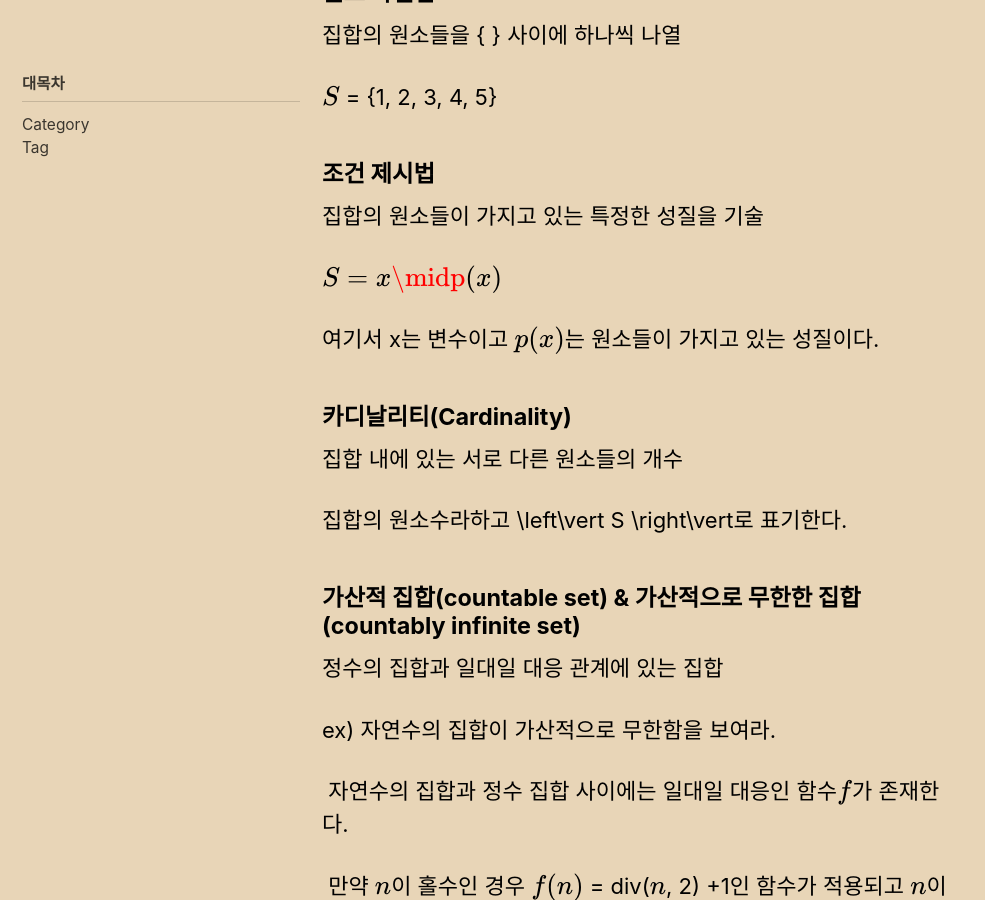
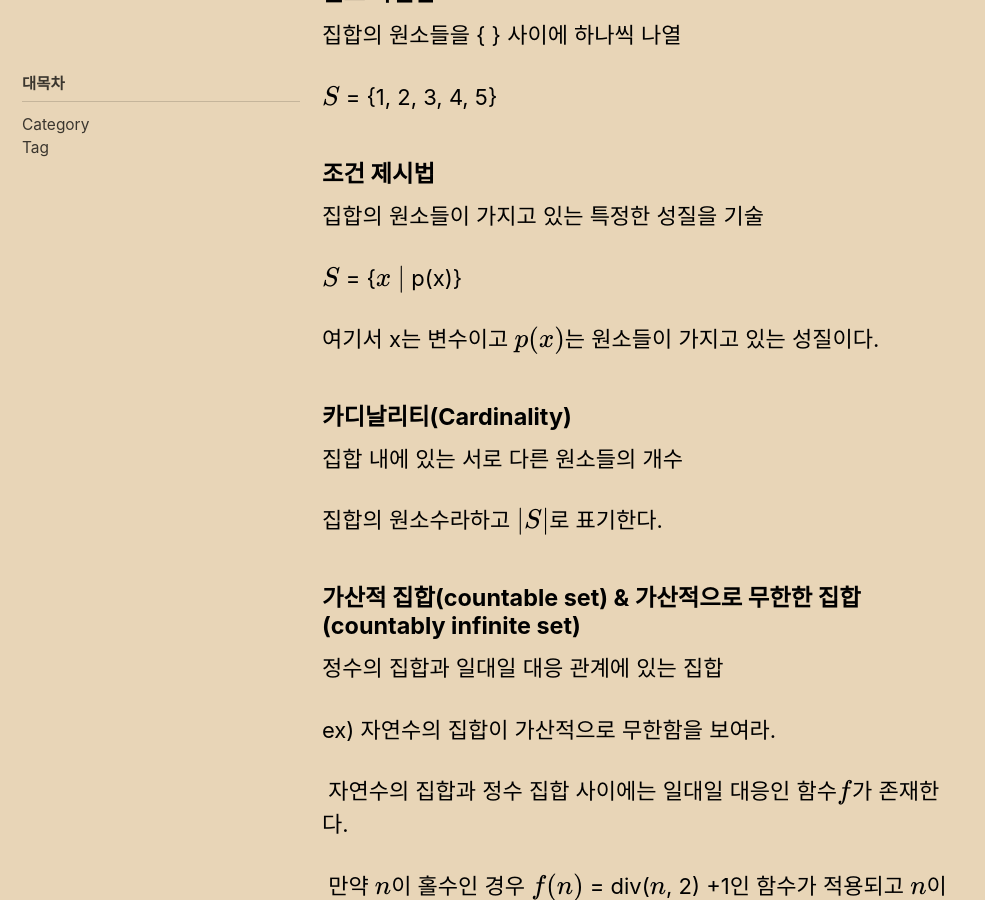
Before and after one commit to Lucas-Shin-Dev/lucas-shin-dev.github.io, a Jekyll site: the page built from _posts/2023-03-23-Review0323-DiscreteMathematics.md, in a window 1280 px wide and 900 px high, scrolled down 1841 px. Shown: the whole window, without its empty margins (0-985 px from the left). Built offline with Jekyll 4.4.1, drawn with Linux system fonts in a browser that asks for light colours; cached includes are drawn as plain includes; formulas are drawn with MathJax 3; comment, search, counter and statistics services are not loaded; some of the changed text lies outside the part shown.

Commit message:
Modify Latex

```diff
--- a/_posts/2023-03-23-Review0323-DiscreteMathematics.md
+++ b/_posts/2023-03-23-Review0323-DiscreteMathematics.md
@@ -73,7 +73,7 @@
 
 집합의 원소들이 가지고 있는 특정한 성질을 기술
 
-$S = {x \midp(x)}\$
+$S\$ = {$x\$ $\mid\$ p(x)}
 
 여기서 x는 변수이고 $p(x)\$는 원소들이 가지고 있는 성질이다.
 
@@ -83,7 +83,7 @@
 
 집합 내에 있는 서로 다른 원소들의 개수
 
-집합의 원소수라하고 \left\vert S \right\vert로 표기한다.
+집합의 원소수라하고 $\left\vert S \right\vert\$로 표기한다.
 
 
 
@@ -125,7 +125,7 @@
 
 집합 A와 집합 B에 속하는 모든 원소의 집합
 
-A $\cap\$ B = {$x\$ $\left|\$ $x\$ $\in\$ A $\and\$  $x\$ $\in\$ B}
+A $\cap\$ B = {$x\$ $\left|\$ $x \in A\$ $\and  x \in B\$}
 
 
 
@@ -145,7 +145,7 @@
 
 ### 대칭 차집합 Synmetric Difference A $\oplus\$ B
 
-A $\cup\$ B의 원소 중에서 A $\and\$ B에 속하지 않는 모든 원소들의 집합
+A $\cup\$ B의 원소 중에서 $A \and B\$에 속하지 않는 모든 원소들의 집합
 
 
 
```
Also changed, not shown: other parts of _posts/2023-03-23-Review0323-DiscreteMathematics.md (+2 -2 lines).
